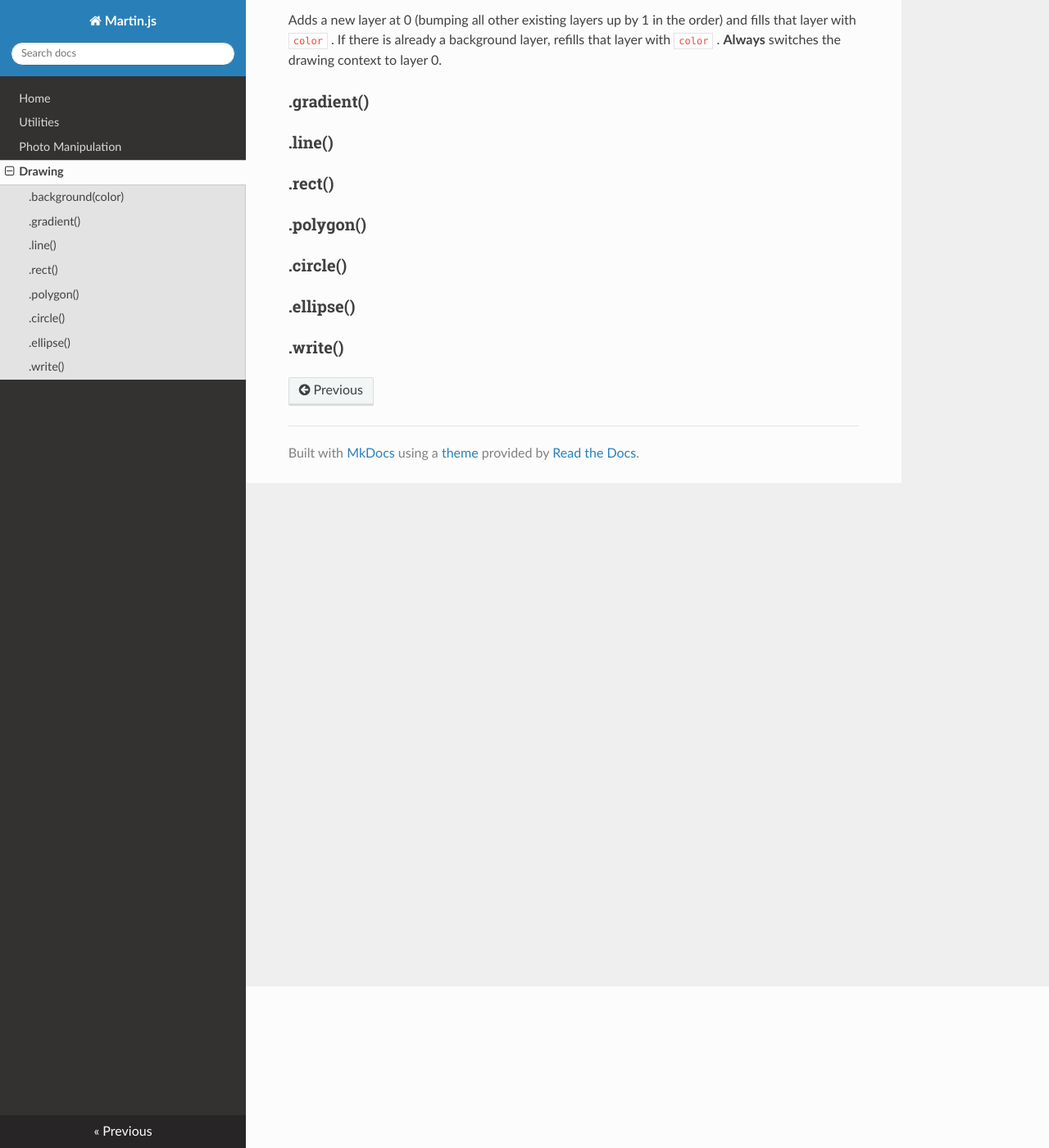
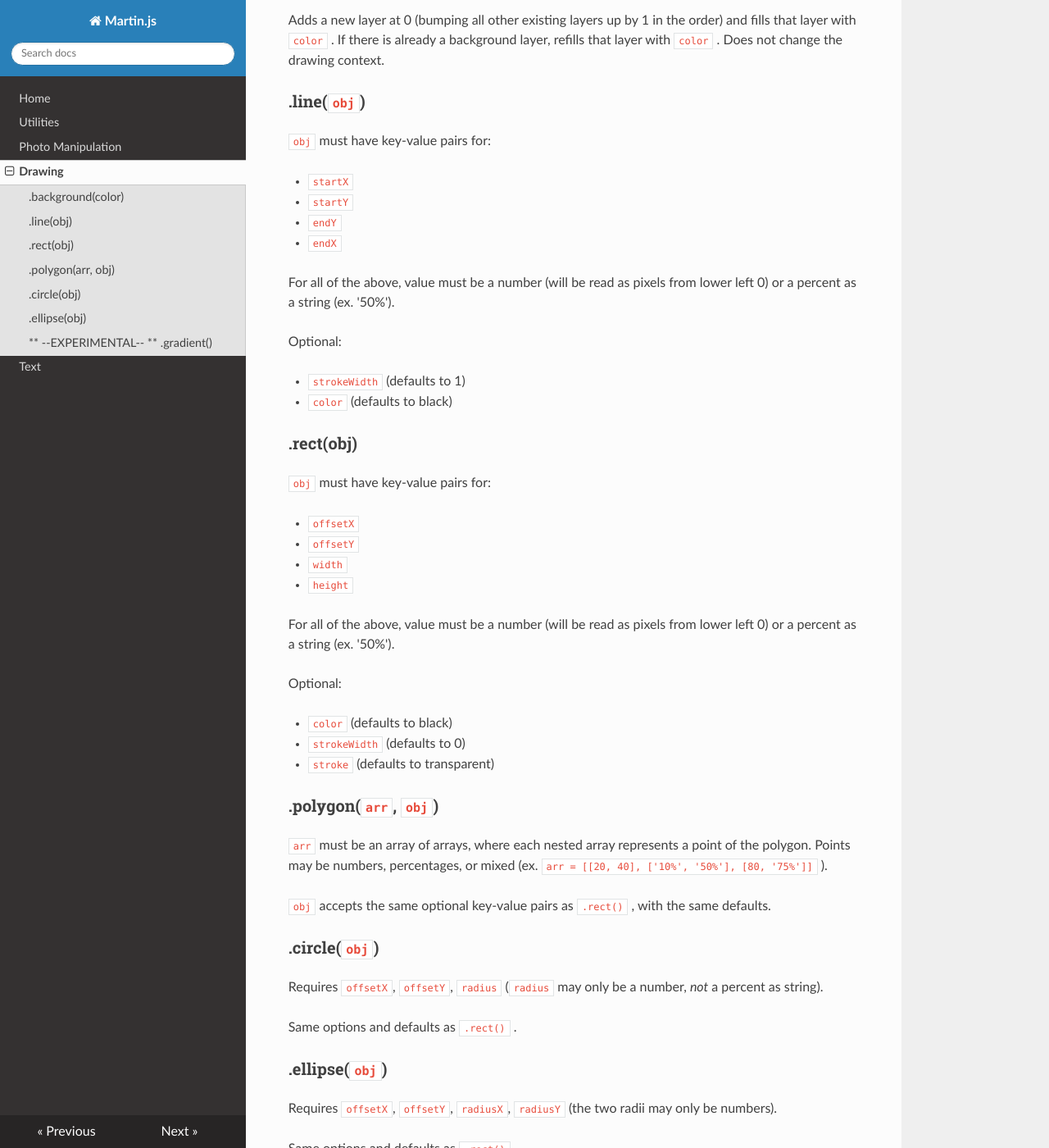
Before and after one commit to scottpdo/martinjs, an MkDocs documentation site: the page built from docs/drawing.md, in a window 1280 px wide and 1400 px high, scrolled down 197 px. Shown: the whole window at 82% size. Built offline with MkDocs 1.6.1, drawn with Linux system fonts in a browser that asks for light colours; nearby versions of some CDN libraries; old or Windows-style settings are respelled for this version of MkDocs; some of the changed text lies outside the part shown.

Commit message:
resizing, layers, documentation

```diff
--- a/docs/drawing.md
+++ b/docs/drawing.md
@@ -2,12 +2,58 @@
 
 ### .background(`color`)
 
-Adds a new layer at 0 (bumping all other existing layers up by 1 in the order) and fills that layer with `color` . If there is already a background layer, refills that layer with `color` . **Always** switches the drawing context to layer 0.
+Adds a new layer at 0 (bumping all other existing layers up by 1 in the order) and fills that layer with `color` . If there is already a background layer, refills that layer with `color` . Does not change the drawing context.
 
-### .gradient()
-### .line()
-### .rect()
-### .polygon()
-### .circle()
-### .ellipse()
-### .write()
+### .line(`obj`)
+
+`obj` must have key-value pairs for:
+
+* `startX`
+* `startY`
+* `endY`
+* `endX`
+
+For all of the above, value must be a number (will be read as pixels from lower left 0) or a percent as a string (ex. '50%').
+
+Optional:
+
+* `strokeWidth` (defaults to 1)
+* `color` (defaults to black)
+
+### .rect(obj)
+
+`obj` must have key-value pairs for:
+
+* `offsetX`
+* `offsetY`
+* `width`
+* `height`
+
+For all of the above, value must be a number (will be read as pixels from lower left 0) or a percent as a string (ex. '50%').
+
+Optional:
+
+* `color` (defaults to black)
+* `strokeWidth` (defaults to 0)
+* `stroke` (defaults to transparent)
+
+### .polygon(`arr`, `obj`)
+
+`arr` must be an array of arrays, where each nested array represents a point of the polygon. Points may be numbers, percentages, or mixed (ex. `arr = [[20, 40], ['10%', '50%'], [80, '75%']]` ).
+
+`obj` accepts the same optional key-value pairs as `.rect()` , with the same defaults.
+
+
+### .circle(`obj`)
+
+Requires `offsetX`, `offsetY`, `radius` (`radius` may only be a number, *not* a percent as string).
+
+Same options and defaults as `.rect()` .
+
+### .ellipse(`obj`)
+
+Requires `offsetX`, `offsetY`, `radiusX`, `radiusY` (the two radii may only be numbers).
+
+Same options and defaults as `.rect()` .
+
+### ** --EXPERIMENTAL-- ** .gradient()
--- /dev/null
+++ b/docs/text.md
@@ -0,0 +1,3 @@
+# Text
+
+### .write()
--- a/mkdocs.yml
+++ b/mkdocs.yml
@@ -4,4 +4,5 @@ pages:
 - [utilities.md, Utilities]
 - [photos.md, Photo Manipulation]
 - [drawing.md, Drawing]
+- [text.md, Text]
 theme: readthedocs
```
Also changed, not shown: docs/index.md (+18 -6 lines), docs/js/index.js (+9 -3 lines), docs/overview.md (added, +5 -0 lines), docs/photos.md (+0 -10 lines), docs/utilities.md (+8 -0 lines), index.html (+32 -18 lines), site/index.html, 2 other files.
